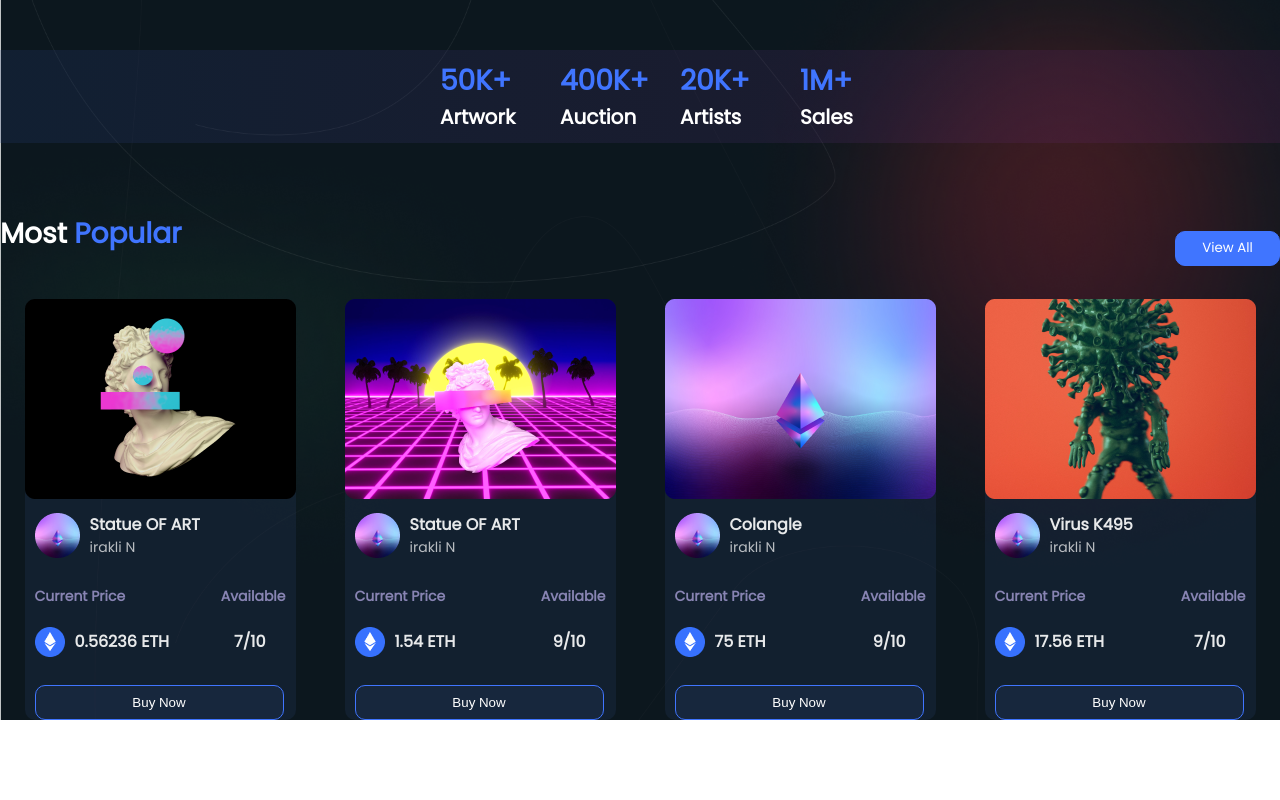
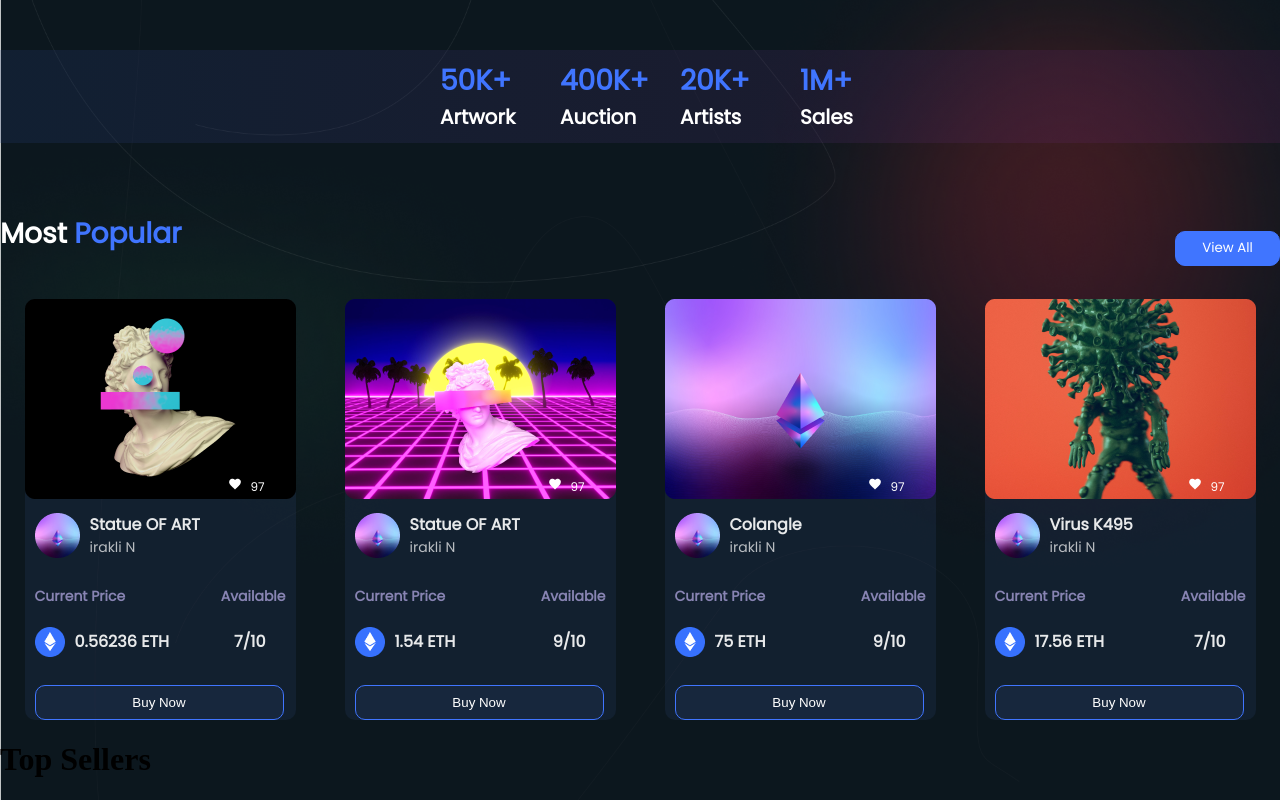
Before and after one commit to MistbornL/NFT, a React (Create React App) app: page / in a window 1280 px wide. Shown: the part 689-1489 px from the top of the page. Before the commit the page ends 1409 px from the top, so only its background shows below. Built offline with nearby package versions, Linux system fonts and the light colour scheme.

Commit message:
added heart

```diff
--- a/src/components/main/main.js
+++ b/src/components/main/main.js
@@ -1,7 +1,6 @@
 import React from 'react'
 import "./index.css"
 import statue from '../../ui/statue.png'
-import heart from '../../ui/heart.png'
 import Popular from './Popular/Popular'
 import nft from '../../ui/nft.png'
 import Statue from '../../ui/statue.png';
@@ -22,6 +21,10 @@ function Main() {
                 <NtfCard title='Virus K495' author='irakli N' eth='17.56 ETH' wiladi='7/10' img={mascot} user={nft} />
             </section>
 
+            <div className='sellers'>
+                <h1>Top <span>Sellers</span></h1>
+            </div>
+
         </div>
     )
 }
--- a/src/components/main/nftCard/NtfCard.js
+++ b/src/components/main/nftCard/NtfCard.js
@@ -1,5 +1,6 @@
 import React from 'react';
 import './nftCard.css'
+import heart from '../../../ui/heart.png'
 
 import UserIcon from '../../../ui/elipse.png';
 
@@ -8,7 +9,13 @@ const NtfCard = ({ img, user, title, author, eth, wiladi }) => {
         <div className='card-wrapper'>
             <div className='card-cover'>
                 <img src={img} alt='img' />
+                <div style={{ gap: '10px', display: 'flex', position: 'absolute', marginTop: '-25px', marginLeft: '204px' }}>
+                    <img style={{ height: '100%' }} src={heart}></img>
+                    <span style={{ color: 'white', width: '15px', height: '18px', fontFamily: 'Poppins' }}>97</span>
+                </div>
             </div>
+
+
             <div className='card-body'>
                 <div className='card-body-top'>
                     <img src={UserIcon} alt='icon' />
--- a/src/components/main/nftCard/nftCard.css
+++ b/src/components/main/nftCard/nftCard.css
@@ -109,3 +109,18 @@ button {
     border-radius: 10px;
     cursor: pointer
 }
+
+.card-cover span {
+    width: 15px;
+    height: 18px;
+    font-family: 'Poppins';
+    font-style: normal;
+    font-weight: 500;
+    font-size: 12px;
+    line-height: 18px;
+    /* identical to box height */
+
+
+    color: #FFFFFF;
+
+}
```
